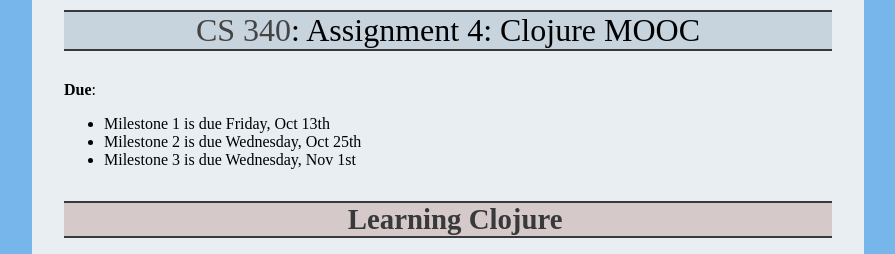
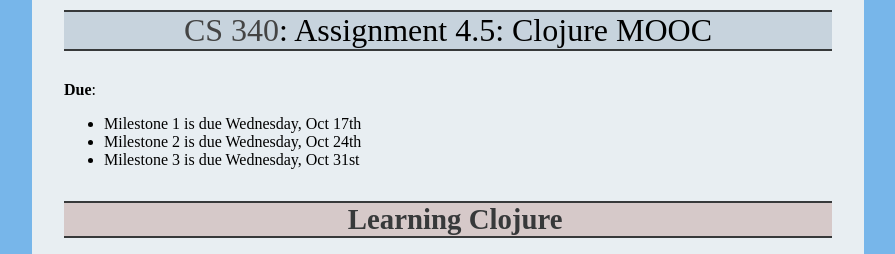
Before and after one commit to ycpcs/cs340-fall2018, a Jekyll site: the page built from assign/assign04_5.md, in a window 1280 px wide. Shown: the top 254 px of the page, without its empty margins (192-1087 px from the left). Built offline with Jekyll 4.4.1, drawn with Linux system fonts in a browser that asks for light colours.

Commit message:
post clojure mooc assignment

```diff
--- a/assign/assign04old.md
+++ b/assign/assign04_5.md
@@ -1,19 +1,19 @@
 ---
 layout: default
-title: "Assignment 4: Clojure MOOC"
+title: "Assignment 4.5: Clojure MOOC"
 ---
 
 **Due**:
 
-* Milestone 1 is due Friday, Oct 13th
-* Milestone 2 is due Wednesday, Oct 25th
-* Milestone 3 is due Wednesday, Nov 1st
+* Milestone 1 is due Wednesday, Oct 17th
+* Milestone 2 is due Wednesday, Oct 24th
+* Milestone 3 is due Wednesday, Oct 31st
 
 # Learning Clojure
 
 We will be using [Clojure](http://clojure.org/) for a series of programming assignments.
 
-The [Functional programming with Clojure](http://mooc.fi/courses/2014/clojure/index.html) MOOC at the University of Helsinki is a truly excellent way to learn Clojure.  In this assignment you will work on the first eight chapters.  There are three Milestones:
+The [Functional programming with Clojure](https://moocfi.github.io/courses/2014/clojure/) MOOC at the University of Helsinki is a truly excellent way to learn Clojure.  In this assignment you will work on the first eight chapters.  There are three Milestones:
 
 * Milestone 1: Complete **Basic tools**, **Training day**, and **I am a horse in the land of booleans**
 * Milestone 2: Complete **Structured data** and **P-P-P-Pokerface** (look over **Style** as well, although there are no problems in that chapter)
```
Also changed, not shown: assign/index.md (+1 -1 lines), index.md (+1 -0 lines).
